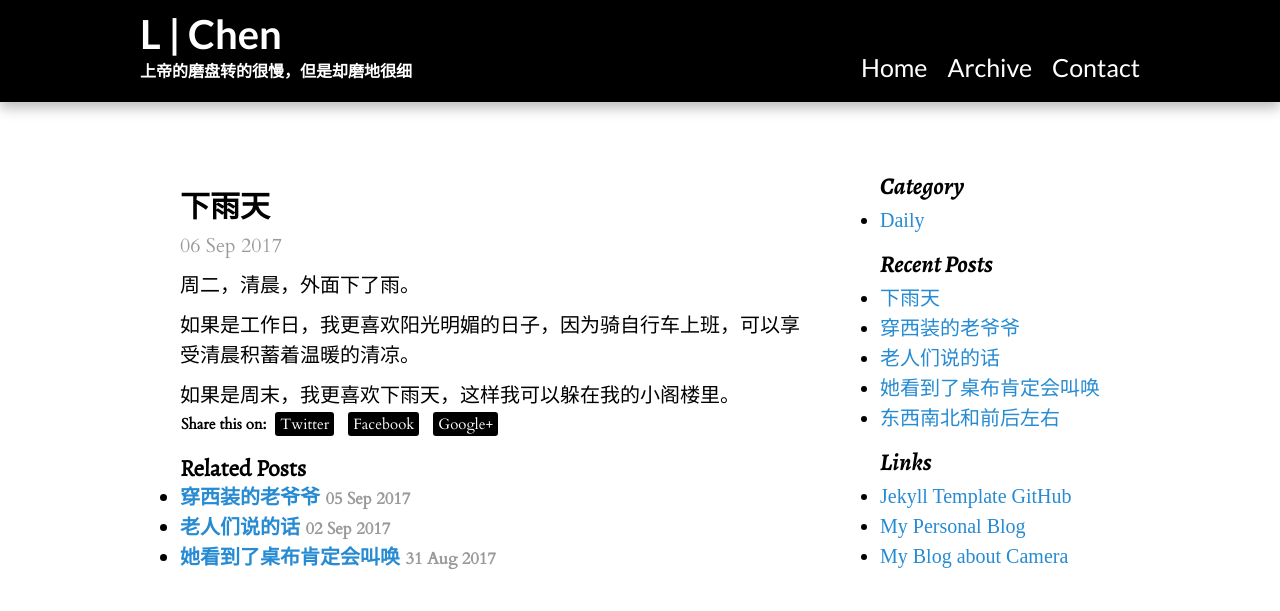
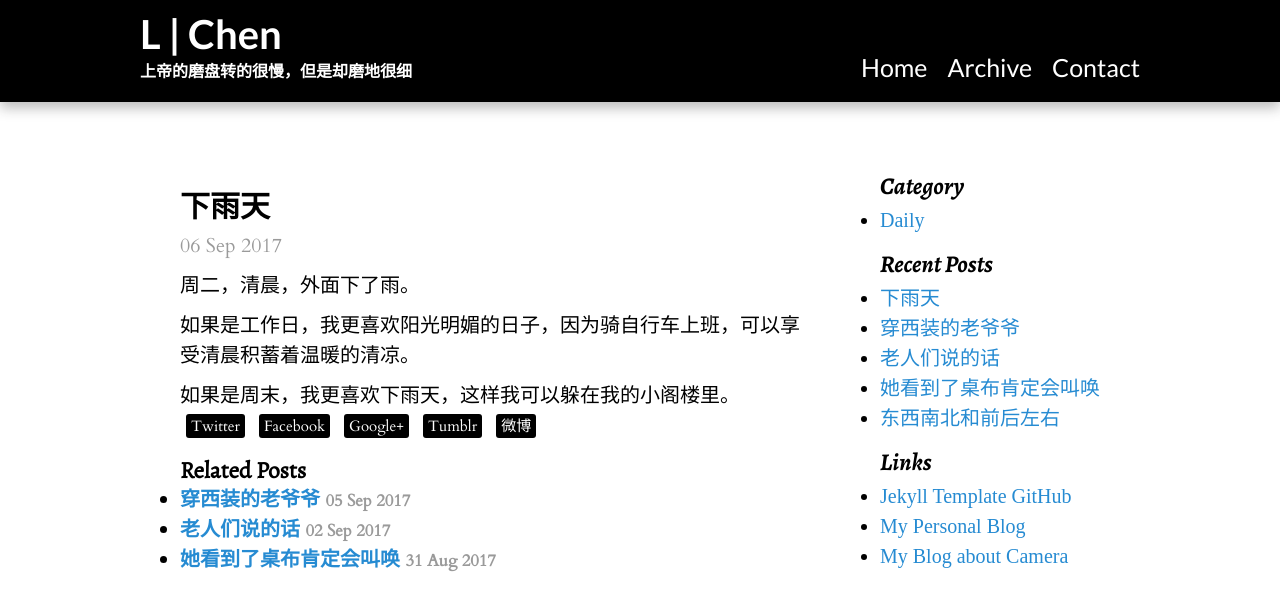
Before and after one commit to runningUnicorn/runningUnicorn.github.io, a Jekyll site: the page built from _posts/2017-09-06-下雨天.md, in a window 1280 px wide. Shown: the top 611 px of the page. Built offline with Jekyll 4.4.1, drawn with Linux system fonts in a browser that asks for light colours; some web fonts are replaced.

Commit message:
Update share-page.html

```diff
--- a/_includes/share-page.html
+++ b/_includes/share-page.html
@@ -1,6 +1,7 @@
 <div class="share-page">
-    <b>Share this on: </b>
     <a href="https://twitter.com/intent/tweet?text={{ page.title }}&url={{ site.url }}{{ page.url }}&via={{ site.twitter_username }}&related={{ site.twitter_username }}" rel="nofollow" target="_blank" title="Share on Twitter">Twitter</a>
     <a href="https://facebook.com/sharer.php?u={{ site.url }}{{ page.url }}" rel="nofollow" target="_blank" title="Share on Facebook">Facebook</a>
     <a href="https://plus.google.com/share?url={{ site.url }}{{ page.url }}" rel="nofollow" target="_blank" title="Share on Google+">Google+</a>
+    <a href="http://www.tumblr.com/share/link?url={{ site.url }}{{ page.url }}&name={{ page.title }}&description=">Tumblr</a>
+    <a href="http://service.weibo.com/share/share.php?url={{ site.url }}{{ page.url }}&appkey=&title={{ page.title }}&pic=&ralateUid=&language=zh_cn">微博</a>
 </div>
```
